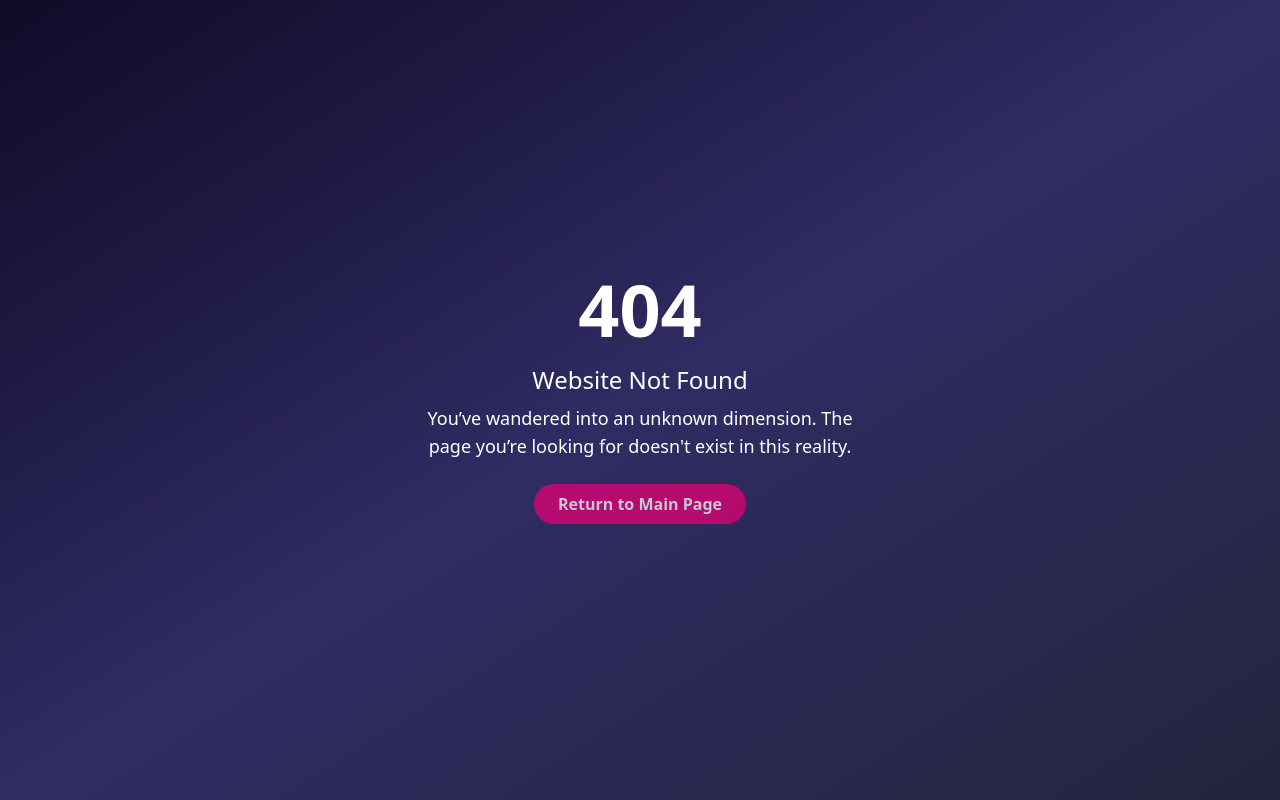
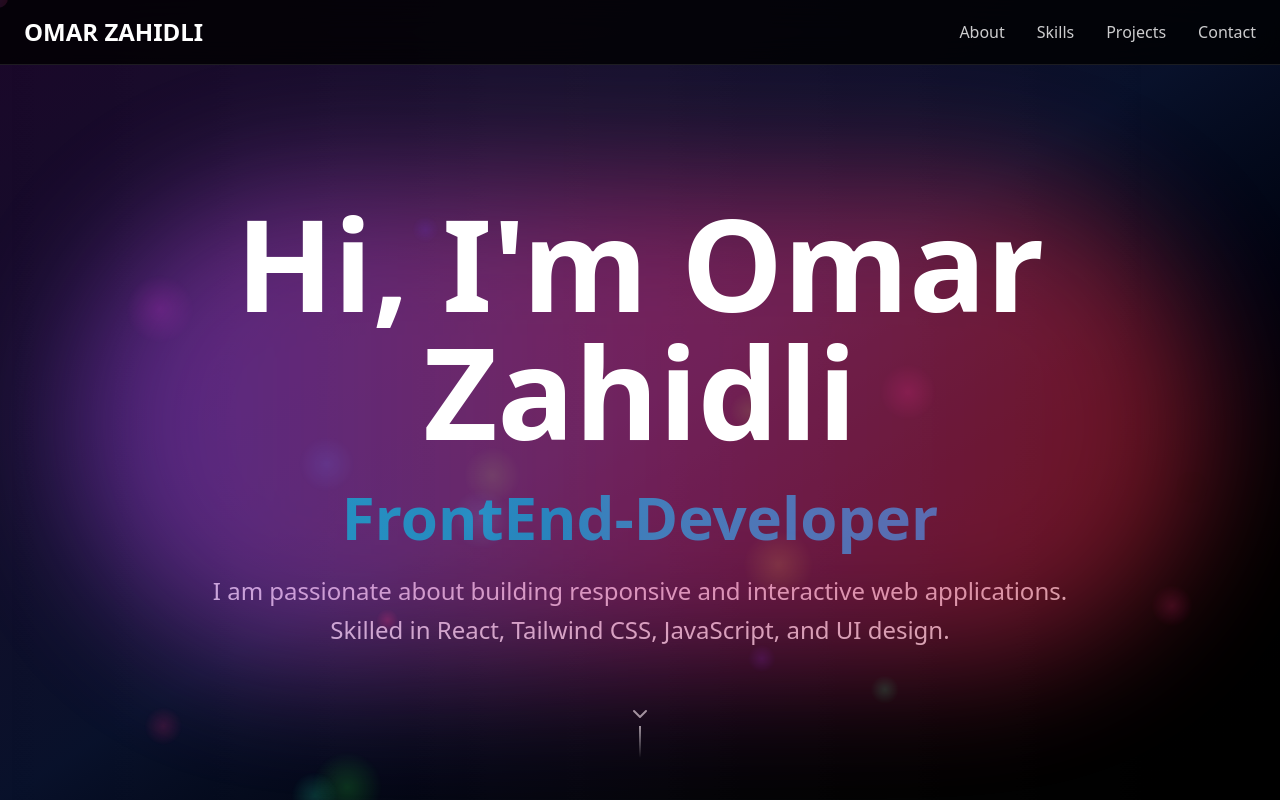
Before and after one commit to omarzahidli/omar-portfolio, a React (Vite) app: page /portfolio in a window 1280 px wide. Before the commit this address had no page. Shown: the top 800 px of the page. Built offline with nearby package versions, Linux system fonts and the light colour scheme.

Commit message:
Add SEO tags

```diff
--- a/index.html
+++ b/index.html
@@ -3,11 +3,34 @@
   <head>
     <meta charset="UTF-8" />
     <meta name="viewport" content="width=device-width, initial-scale=1.0" />
+    <meta name="description" content="Omerzh portfolio website of Omar Zahidli. Frontend development, and web projects." />
+    <meta name="keywords" content="Omar Zahidli, omerzh, Ömər Zahidli, frontend developer, portfolio, web development" />
+    <meta name="author" content="Omar Zahidli" />
+    <meta name="robots" content="index, follow">
+    <meta property="og:title" content="Omar Zahidli Portfolio - omerzh">
+    <meta property="og:description" content="Frontend developer portfolio and web projects.">
+    <meta property="og:url" content="https://omerzh.uk">
+    <meta property="og:type" content="website">
+    <meta property="og:image" content="https://omerzh.uk/assets/img/preview.png">
+    <meta property="og:image:width" content="1200">
+    <meta property="og:image:height" content="630">
+    <meta name="twitter:card" content="summary_large_image">
+    <meta name="twitter:image" content="https://omerzh.uk/assets/img/preview.png">
     <meta name="google-site-verification" content="kVtMsgpOge4pDWU-2w-Q1Qwx8acMk9wNIE2BwJg4-ck" />
+    <link rel="canonical" href="https://omerzh.uk/">
     <link rel="shortcut icon" href="favicon.ico" type="image/x-icon" />
     <link rel="stylesheet" href="index.css" />
     <link rel="stylesheet" href="style.css" />
-    <title>My Portfolio</title>
+    <script type="application/ld+json">
+    {
+      "@context": "https://schema.org",
+      "@type": "Person",
+      "name": "Omar Zahidli",
+      "url": "https://omerzh.uk",
+      "jobTitle": "Frontend Developer"
+    }
+    </script>
+    <title>Omar Zahidli Portfolio - omerzh</title>
   </head>
   <body>
     <div id="root"></div>
--- a/src/index.jsx
+++ b/src/index.jsx
@@ -6,8 +6,8 @@ import Portfolio from './components/Portfolio'
 
 const router = createBrowserRouter([
     {path: '/', element: <App />, children: [
-        {index: true, element: <Navigate to='/main' />},
-        {path: '/main', element: <Portfolio />},
+        {index: true, element: <Navigate to='/portfolio' />},
+        {path: '/portfolio', element: <Portfolio />},
         {path: '*', element: <Error />}
     ]}
 ])
```
Also changed, not shown: public/assets/img/preview.png (added), public/robots.txt (added), 1 other file (tests, documents, lock files or other folders).
